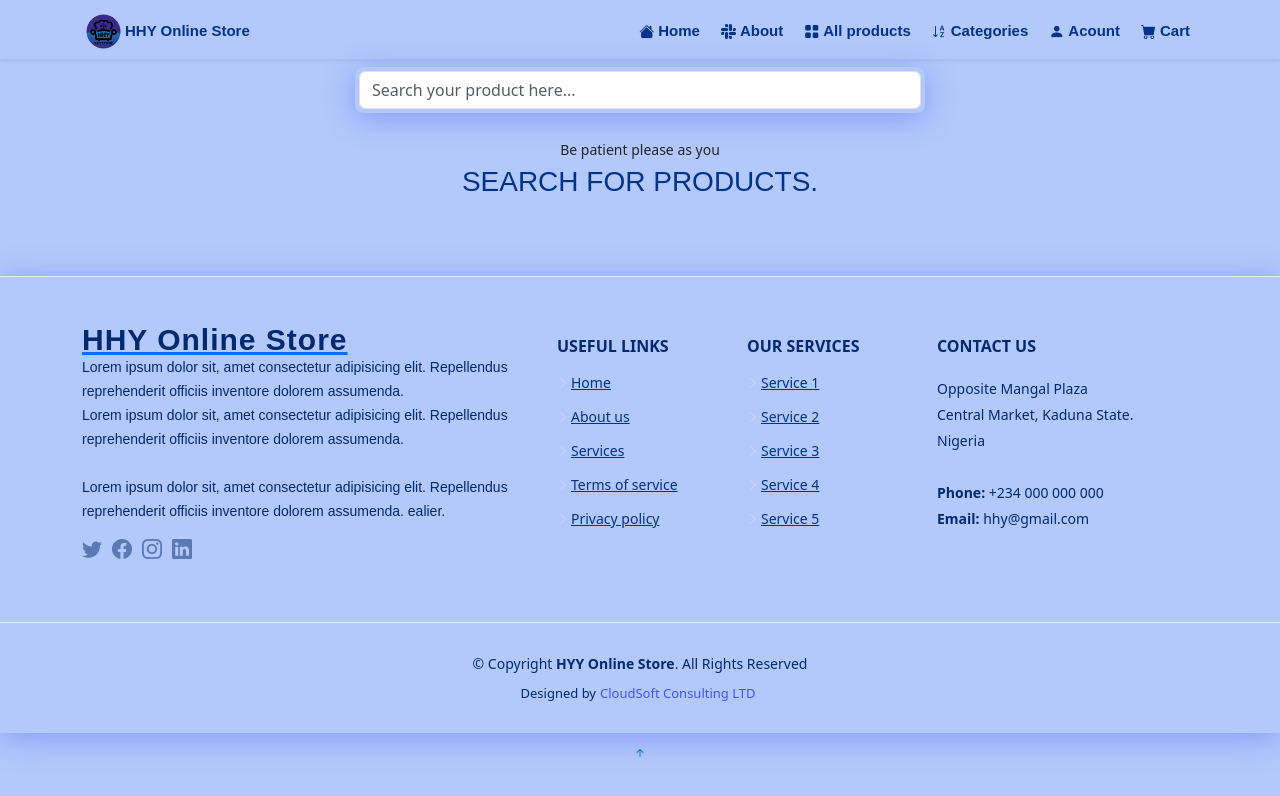
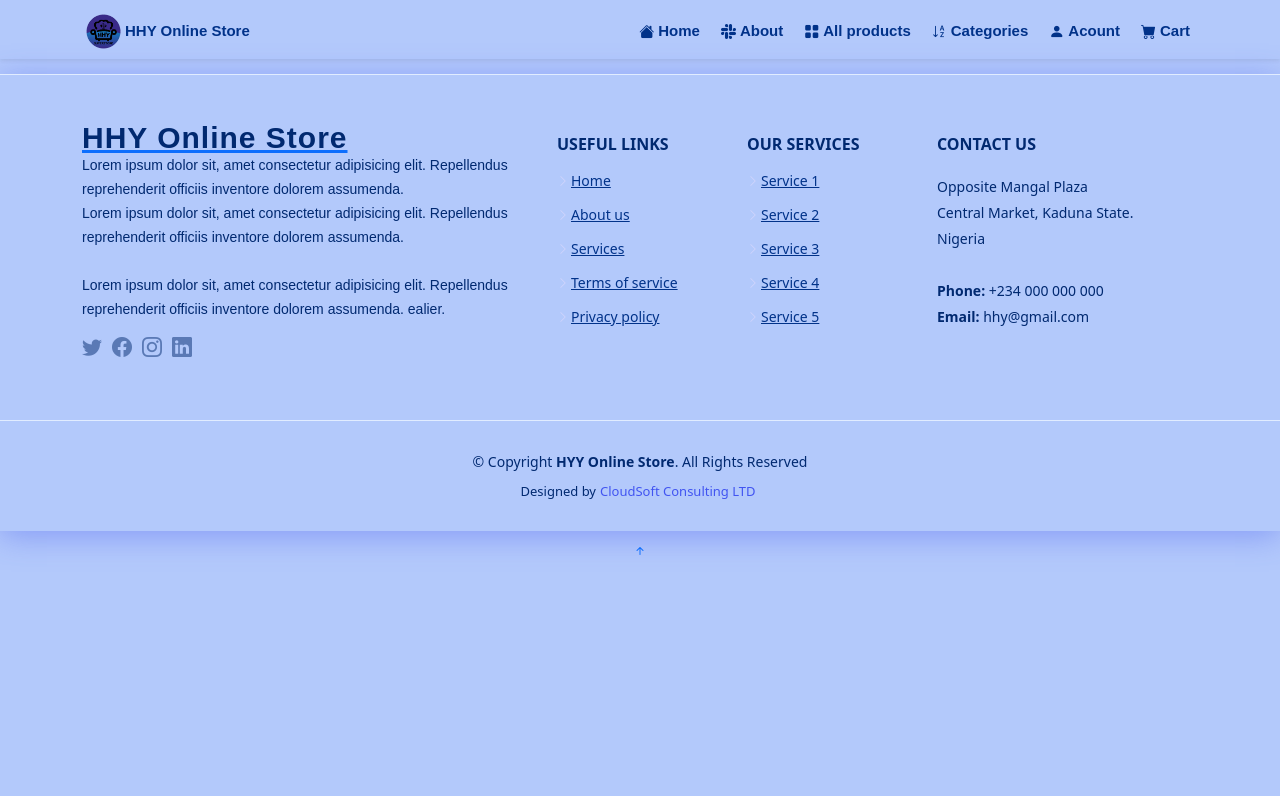
Before and after one commit to mking-ui/hhy-online-store, a Next.js app: page /search in a window 1280 px wide. Shown: the top 796 px of the page. Built offline with nearby package versions, Linux system fonts and the light colour scheme.

Commit message:
added search bar

```diff
--- a/src/app/allProducts/page.jsx
+++ b/src/app/allProducts/page.jsx
@@ -2,5 +2,6 @@ import AllProduct from "@/components/AllProducts";
 import React from "react";
 
 export default function page() {
-  return <AllProduct />;
+  //return <AllProduct />;
+  <><div>hello</div></>
 }
--- a/src/app/detail/[id]/page.jsx
+++ b/src/app/detail/[id]/page.jsx
@@ -2,8 +2,8 @@ import getSingleNewproduct from "@/newControllers/SingleNewProduct";
 import Link from "next/link";
 
 export default async function page({ params: { id } }) {
-  const singleNewPro = await getSingleNewproduct(id);
-  console.log(singleNewPro);
+  //const singleNewPro = await getSingleNewproduct(id);
+  //console.log(singleNewPro);
   return (
     <>
       <div className="detail py-0 py-md-2" id="detail">
--- a/src/app/page.js
+++ b/src/app/page.js
@@ -9,7 +9,7 @@ export default function Home() {
       <Welcome />
 
       <About />
-      <NewProduct />
+      {/**<NewProduct /> */}
 
     </>
   );
--- a/src/app/search/page.jsx
+++ b/src/app/search/page.jsx
@@ -7,8 +7,8 @@ export default function Search() {
   const [results, setResults] = useState([]);
   return (
     <>
-      <SearchBox setResults={setResults} />
-      <SearchResult results={results} />
+      {/**  <SearchBox setResults={setResults} />
+      <SearchResult results={results} />*/}
     </>
   );
 }
--- a/src/components/SearchBox.jsx
+++ b/src/components/SearchBox.jsx
@@ -4,6 +4,8 @@ import { useState } from "react";
 export default function SearchBox({setResults}) {
   const [input, setInput] = useState("");
 
+  {
+    /**
   const fetchData = (value) => {
     fetch("http://localhost:3000/api/allProducts", {
       cache: "no-store",
@@ -21,7 +23,8 @@ export default function SearchBox({setResults}) {
       })
     );
   };
-
+   */
+  }
   const handleChange = (value) => {
     setInput(value);
     fetchData(value);
```
